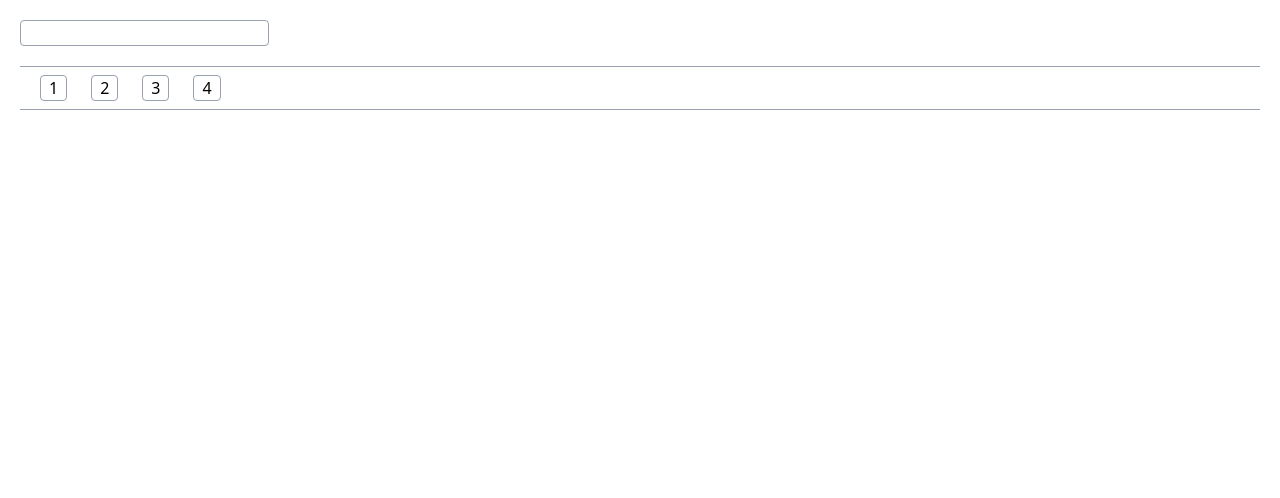
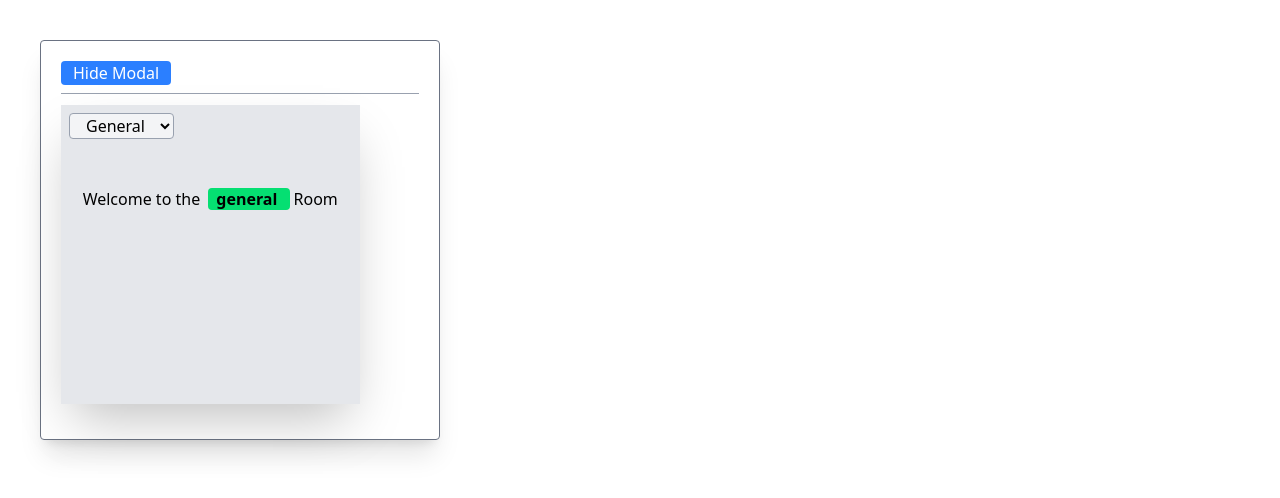
Before and after one commit to Shayan3528/Module-4, a React (Vite) app: page / in a window 1280 px wide. Shown: the top 498 px of the page. Built offline with nearby package versions, Linux system fonts and the light colour scheme.

Commit message:
understanding of useEffect lifecycle

```diff
--- a/src/App.jsx
+++ b/src/App.jsx
@@ -1,11 +1,37 @@
-import SearchResult from "./Component/SearchResult";
+import { useState } from "react";
+import ChatRoom from "./Component/ChatRoom";
 
-const App = () => {
+export default function App() {
+  const [showModal, setShowModal] = useState(true);
+  const [roomId, setRoomId] = useState("general");
+
   return (
-    <>
-      <SearchResult />
-    </>
+    <div className="relative ml-10 mt-10 w-[400px] h-[400px] border border-gray-500 rounded  shadow-xl ">
+      <button
+        className="px-3  bg-blue-500 text-white rounded mt-5 ml-5"
+        onClick={() => setShowModal(!showModal)}
+      >
+        {showModal ? "Hide Modal" : "Show Modal"}
+      </button>
+      <hr className="mx-5 mt-2 border-gray-400 " />
+
+      {showModal && (
+        <div className="absolute top-16 left-5 right-5 w-3/4 h-3/4 bg-gray-200 shadow-2xl">
+          <select
+            value={roomId}
+            onChange={(e) => setRoomId(e.target.value)}
+            className="mx-2 my-2 border border-gray-400 px-3 rounded focus:outline-none focus:border-green-500 focus:border-2 bg-gray-100 "
+          >
+            <option value="General">General</option>
+            <option value="Travel">Travel</option>
+            <option value="Music">Music</option>
+          </select>
+
+         <div className = "mx-3 flex justify-center itens-center mt-10">
+         <ChatRoom roomId={roomId} />
+         </div>
+        </div>
+      )}
+    </div>
   );
-};
-
-export default App;
+}
--- /dev/null
+++ b/src/Component/ChatRoom.jsx
@@ -0,0 +1,26 @@
+import { useEffect } from "react";
+import createConnection from "../Utlis/createConnection";
+
+const serverUrl = "https://localhost:1234";
+
+export default function ChatRoom({ roomId }) {
+  useEffect(() => {
+    const connection = createConnection(serverUrl, roomId);
+    connection.connect();
+
+    return () => {
+      connection.disconnect();
+    };
+  }, [roomId]);
+
+  return (
+    <h1>
+      {" "}
+      Welcome to the{" "}
+      <span className="font-bold bg-green-400 px-2 rounded m-1 ">
+        {roomId}{" "}
+      </span>{" "}
+      Room{" "}
+    </h1>
+  );
+}
--- a/src/Component/SearchResult.jsx
+++ b/src/Component/SearchResult.jsx
@@ -7,7 +7,9 @@ export default function SearchResult() {
 
   return (
     <div>
+
       <div>
+
         <input
           type="text"
           value={query}
--- /dev/null
+++ b/src/Utlis/createConnection.js
@@ -0,0 +1,10 @@
+export default function createConnection(serverUrl, roomId) {
+  return {
+    connect: () => {
+      console.log(`Connected ${serverUrl} to room ${roomId}`);
+    },
+    disconnect: () => {
+      console.log(`Disconnected ${serverUrl} from room ${roomId}`);
+    },
+  };
+}
```
